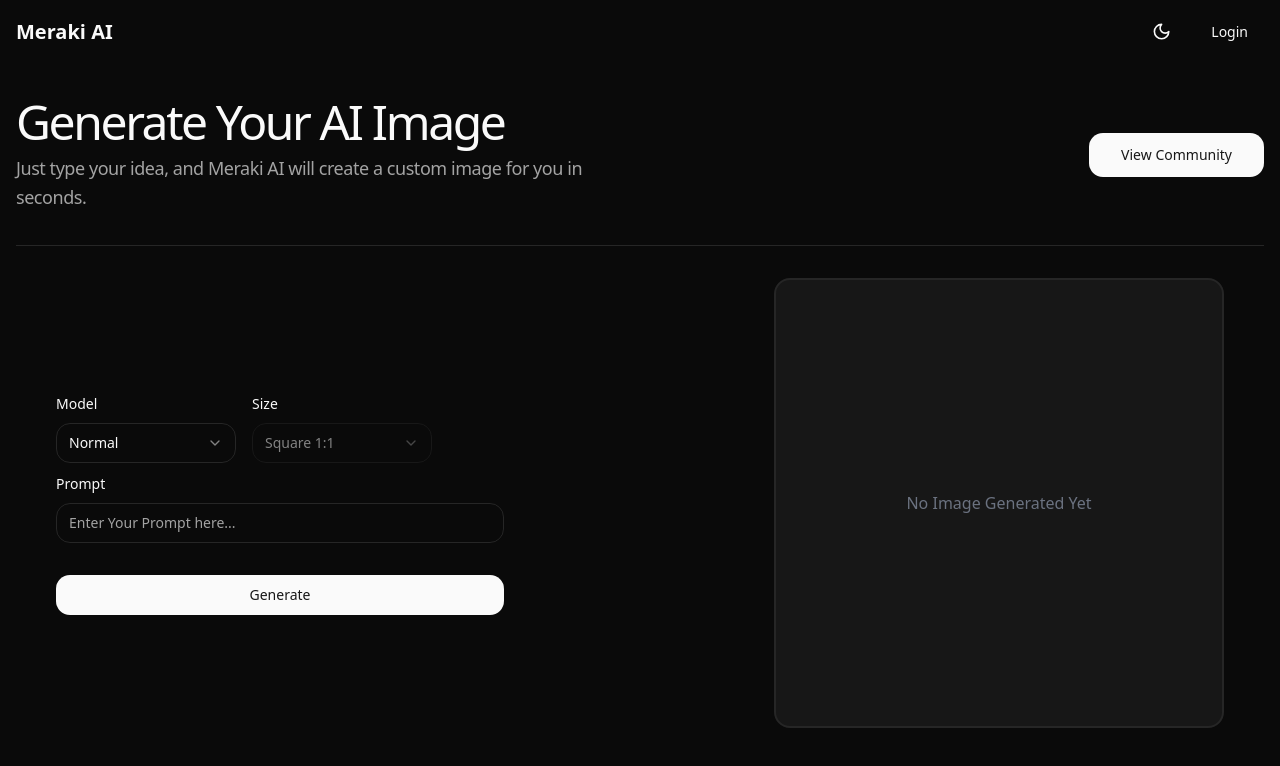
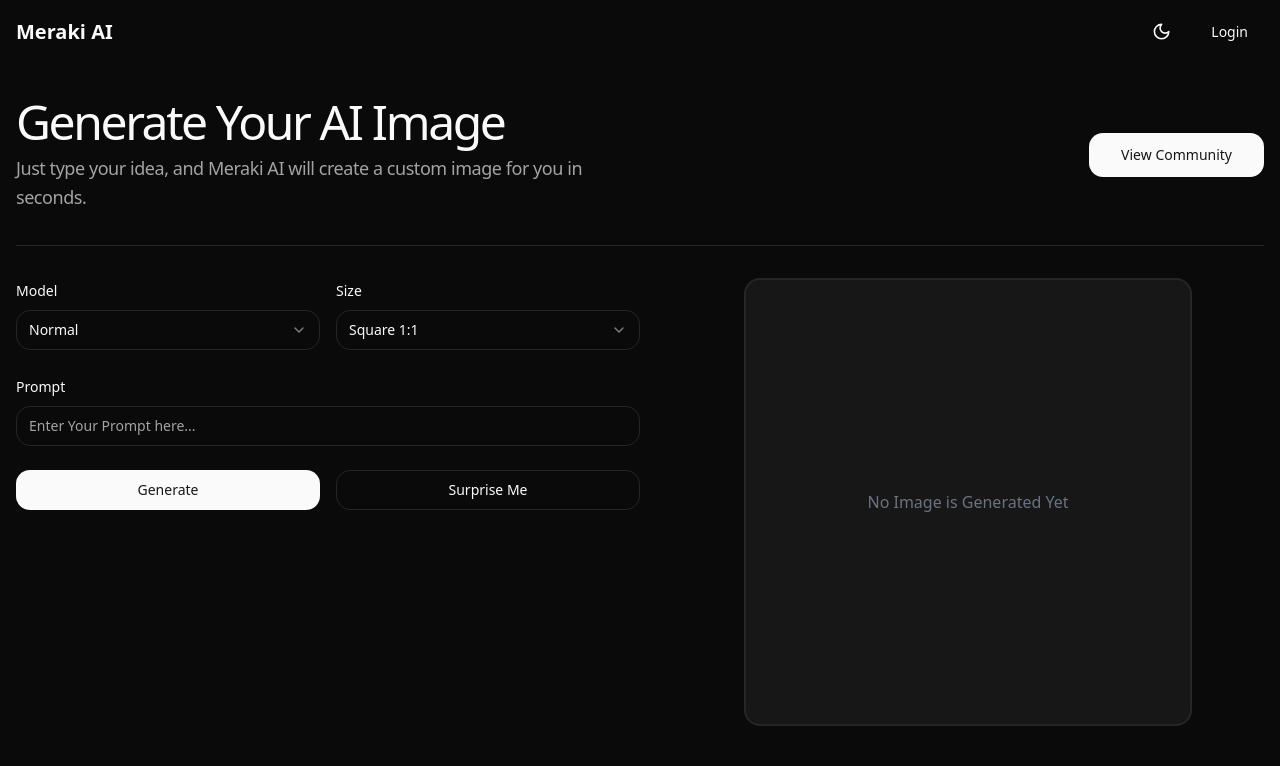
Before and after one commit to shivaydv/Meraki-AI, a Next.js app: page /new-post in a window 1280 px wide. Shown: the top 766 px of the page. Built offline with nearby package versions, Linux system fonts and the light colour scheme.

Commit message:
made layout changes and added variour size generation

```diff
--- a/app/api/generate/route.ts
+++ b/app/api/generate/route.ts
@@ -23,7 +23,7 @@
       "Landscape": { width: 1920, height: 1080 },
     };
 
-    const selectedSize = sizeMap["Square"];
+    const selectedSize = sizeMap[size];
 
     const { width, height } = selectedSize;
 
--- a/components/InputForm.tsx
+++ b/components/InputForm.tsx
@@ -31,7 +31,7 @@
     .min(4, { message: "Prompt must be at least 4 characters" }),
 });
 
-export function InputFrom() {
+export function InputForm() {
   const [imageUrl, setImageUrl] = useState<string | undefined>(undefined);
   const [Loading, setLoading] = useState<boolean>(false);
   const [Sharing, setSharing] = useState<boolean>(false);
@@ -127,18 +127,30 @@
     setpromptData({ ...promptData, prompt: promptString });
   };
 
+  // Add this function to determine the aspect ratio
+  const getAspectRatio = (size: string) => {
+    switch (size) {
+      case "Vertical":
+        return 9 / 16;
+      case "Landscape":
+        return 16 / 9;
+      default:
+        return 1;
+    }
+  };
+
+
   return (
-    <div>
-      <div className="flex justify-between sm:items-center md:px-10 gap-10 flex-col lg:flex-row   max-h-screen">
+    <div className="w-full max-w-7xl mx-auto">
+      <div className="flex flex-col md:flex-row gap-8 ">
         <form
           onSubmit={handleSubmit}
-          className="space-y-4 max-w-md w-full flex flex-col justify-center gap-4"
+          className="space-y-6 w-full md:w-1/2 "
         >
-          <div className="space-y-2 w-full">
-            <div className="flex gap-4 flex-wrap w-full ">
+          <div className="space-y-6">
+            <div className="grid grid-cols-1 sm:grid-cols-2 gap-4">
               <div className="space-y-2">
-                <Label  htmlFor="name">Model</Label>
-
+                <Label htmlFor="model">Model</Label>
                 <Select
                   required
                   value={promptData.model}
@@ -147,7 +159,7 @@
                     setpromptData({ ...promptData, model: e })
                   }
                 >
-                  <SelectTrigger className="w-[180px]">
+                  <SelectTrigger className="w-full">
                     <SelectValue placeholder="Select Model" />
                   </SelectTrigger>
                   <SelectContent>
@@ -165,24 +177,21 @@
               </div>
 
               <div className="space-y-2">
-                <Label  htmlFor="name">Size</Label>
-
+                <Label htmlFor="size">Size</Label>
                 <Select
                   required
                   value={promptData.size}
-                  name="model"
-                  disabled
+                  name="size"
                   onValueChange={(e) =>
                     setpromptData({ ...promptData, size: e })
                   }
                 >
-                  <SelectTrigger className="w-[180px] ">
+                  <SelectTrigger className="w-full">
                     <SelectValue placeholder="Select Size" />
                   </SelectTrigger>
                   <SelectContent>
                     <SelectGroup>
                       <SelectLabel>Model</SelectLabel>
-
                       <SelectItem value="Square">Square 1:1</SelectItem>
                       <SelectItem value="Vertical">Vertical 9:16</SelectItem>
                       <SelectItem value="Landscape">Landscape 16: 9</SelectItem>
@@ -193,8 +202,7 @@
             </div>
 
             <div className="space-y-2">
-              <Label htmlFor="name">Prompt</Label>
-
+              <Label htmlFor="prompt">Prompt</Label>
               <Input
                 id="prompt"
                 placeholder="Enter Your Prompt here..."
@@ -208,14 +216,29 @@
             </div>
           </div>
 
-<div className="flex flex-col gap-2">
-
-          <Button type="submit" className="w-" disabled={Loading}>
-            {Loading ? <> <Loader /><p className="pl-2"> Generating</p> </>   : "Generate"}
+          <div className="space-y-4">
+            <div className="grid grid-cols-2 gap-4">
+              <Button type="submit" className="w-full" disabled={Loading}>
+                {Loading ? (
+                  <>
+                    <Loader />
+                    <p className="pl-2">Generating</p>
+                  </>
+                ) : (
+                  "Generate"
+                )}
               </Button>
-{
-  imageUrl && (
-    <div className="flex gap-2 ">
+              <Button
+                onClick={surpriseMe}
+                type="button"
+                variant="outline"
+                className="w-full"
+              >
+                Surprise Me
+              </Button>
+            </div>
+            {imageUrl && (
+              <div className="grid grid-cols-2 gap-4">
                 <Button
                   onClick={() => downloadImage(imageUrl)}
                   className="w-full"
@@ -229,32 +252,39 @@
                   type="button"
                   disabled={Sharing || Uploaded}
                 >
-      {Sharing ? <> <Loader /><p className="pl-2"> Sharing</p> </>   : "Share in Community"}
+                  {Sharing ? (
+                    <>
+                      <Loader />
+                      <p className="pl-2">Sharing</p>
+                    </>
+                  ) : (
+                    "Share in Community"
+                  )}
                 </Button>
               </div>
-  )
-}
+            )}
           </div>
         </form>
 
-        <div className="w-full max-sm:max-w-md sm:w-[450px] md:w-[450px]  flex justify-center">
-          <AspectRatio ratio={1 / 1}>
+
+        <div className={`w-full mx-auto md:w-1/2  ${promptData.size == "Vertical"? "max-w-sm":"max-w-md" }`}>
+          <AspectRatio ratio={getAspectRatio(promptData.size)}>
             {imageUrl ? (
               <Image
                 src={`${imageUrl}`}
                 loading="lazy"
                 fill
-                className={`rounded-lg object-cover  shadow-lg w-full h-full`}
+                className="rounded-lg object-cover shadow-lg"
                 alt="AI Generated Image"
               />
             ) : (
-              <div className="w-full h-full flex justify-center items-center bg-primary-foreground border-2 rounded-lg flex-col gap-2 ">
+              <div className="w-full h-full flex justify-center items-center bg-primary-foreground border-2 rounded-lg flex-col gap-2">
                 {Loading ? (
-                  <Skeleton className="w-full bg-primary/10 h-full border-2" ><Loader/></Skeleton>
+                  <Skeleton className="w-full h-full bg-primary/10 border-2">
+                    <Loader />
+                  </Skeleton>
                 ) : (
-
-                    <p className="text-gray-500">No Image Generated Yet</p>
-
+                  <p className="text-gray-500">No Image is Generated Yet</p>
                 )}
               </div>
             )}
@@ -264,4 +294,5 @@
     </div>
   );
 }
-export default InputFrom;
+
+export default InputForm;
--- a/components/PhotoGallery.tsx
+++ b/components/PhotoGallery.tsx
@@ -53,42 +53,39 @@
         <div className=" sm:columns-2 md:columns-3 columns-1  sm:gap-3 space-y-3 pb-10  ">
           {Array.isArray(Data) && Data.slice(0).reverse().map((item: any,index) => (
             <motion.div
-              initial={{ opacity: 0, y: 20,filter: "blur(10px)" }}
-              animate={{ opacity: 1, y: 0 , filter: "blur(0px)"}}
-              transition={{duration: 0.5} }
+              initial={{ opacity: 0, y: 20, scale: 0.9 }}
+              animate={{ opacity: 1, y: 0, scale: 1 }}
+              transition={{ duration: 0.5 }}
               key={item._id}
-              className="relative break-inside-avoid w-full h-full group flex justify-center"
+              className="relative break-inside-avoid mb-4 rounded-lg overflow-hidden shadow-lg hover:shadow-xl transition-shadow duration-300"
             >
+              <div className="relative group">
                 <Image
                   src={item.image}
                   width={500}
                   height={500}
                   loading="lazy"
                   alt={item.prompt}
-                className="rounded-md z-10 object-contain"
+                  className="w-full h-auto object-cover"
                 />
-
-              <div className="group-hover:opacity-80 opacity-0 justify-between flex-col h-full items-center p-4 absolute z-10 w-full bg-muted bottom-0 flex transition-all ease-in-out duration-200 ">
+                <div className="absolute inset-0 bg-black bg-opacity-50 opacity-0 group-hover:opacity-100 transition-opacity duration-300 flex flex-col justify-between p-4">
                   <p
-                  className="font-semibold  text-xl text-clip capitalize cursor-pointer select-none"
+                    className="font-semibold text-white text-lg line-clamp-3 cursor-pointer"
                     onClick={() => copyPrompt(item.prompt)}
                   >
                     {item.prompt}
                   </p>
-                <div className="flex justify-between w-full py-3 self-baseline">
+                  <div className="flex justify-between items-center w-full">
                     <Download
-                    className="hover:scale-125 ease-in-out transition-all duration-100"
-                    onClick={() => {
-                      downloadImage(item.image, item.prompt);
-                    }}
+                      className="text-white hover:scale-110 transition-transform duration-200 cursor-pointer"
+                      onClick={() => downloadImage(item.image, item.prompt)}
                     />
-                  <p className=" font-semibold capitalize text-md select-none"
-                  >
+                    <p className="font-semibold text-white text-sm">
                       ~ {item.name}
                     </p>
                   </div>
                 </div>
-
+              </div>
             </motion.div>
           ))}
         </div>
```
Lines whose indentation alone changed are shown as unchanged.
